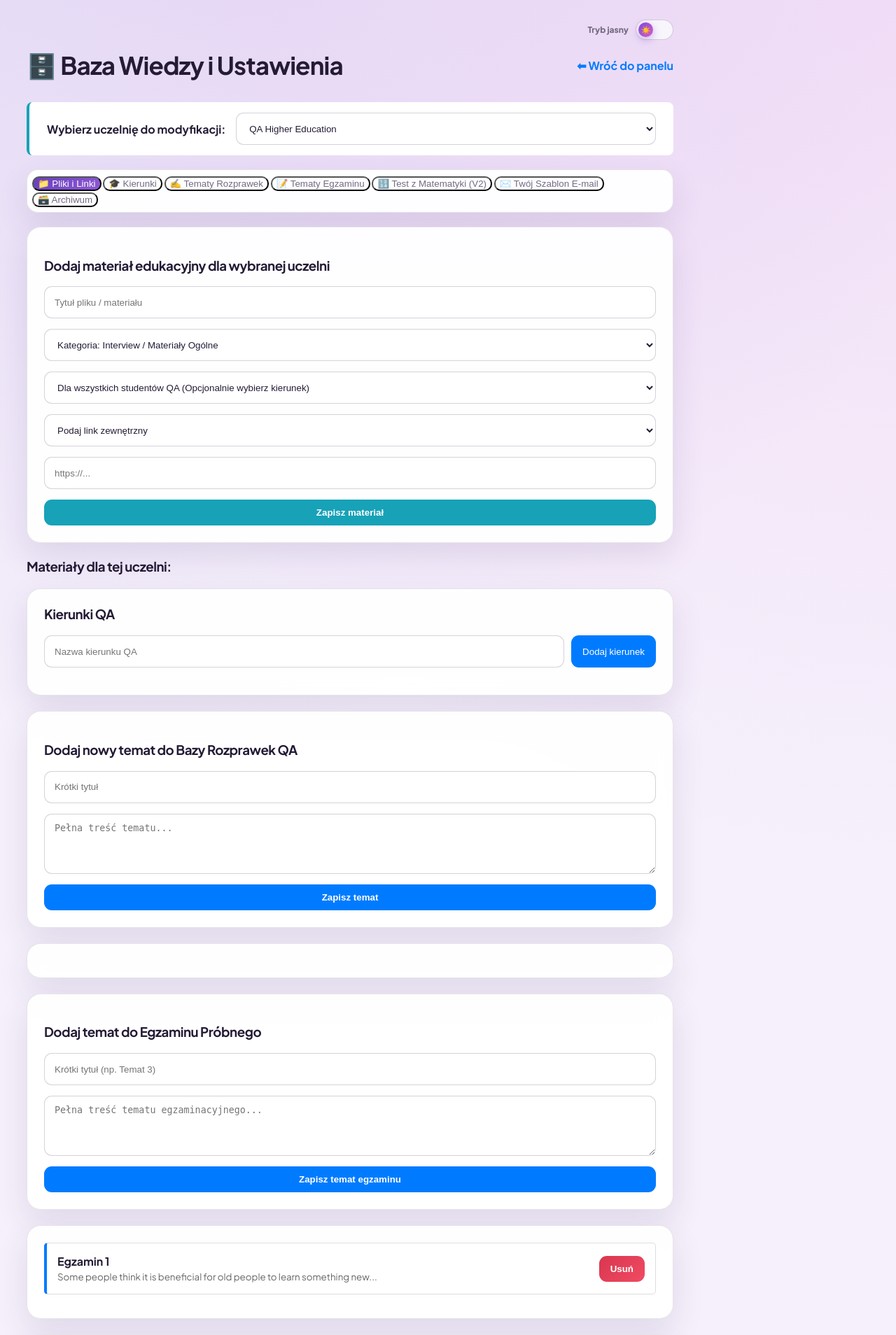
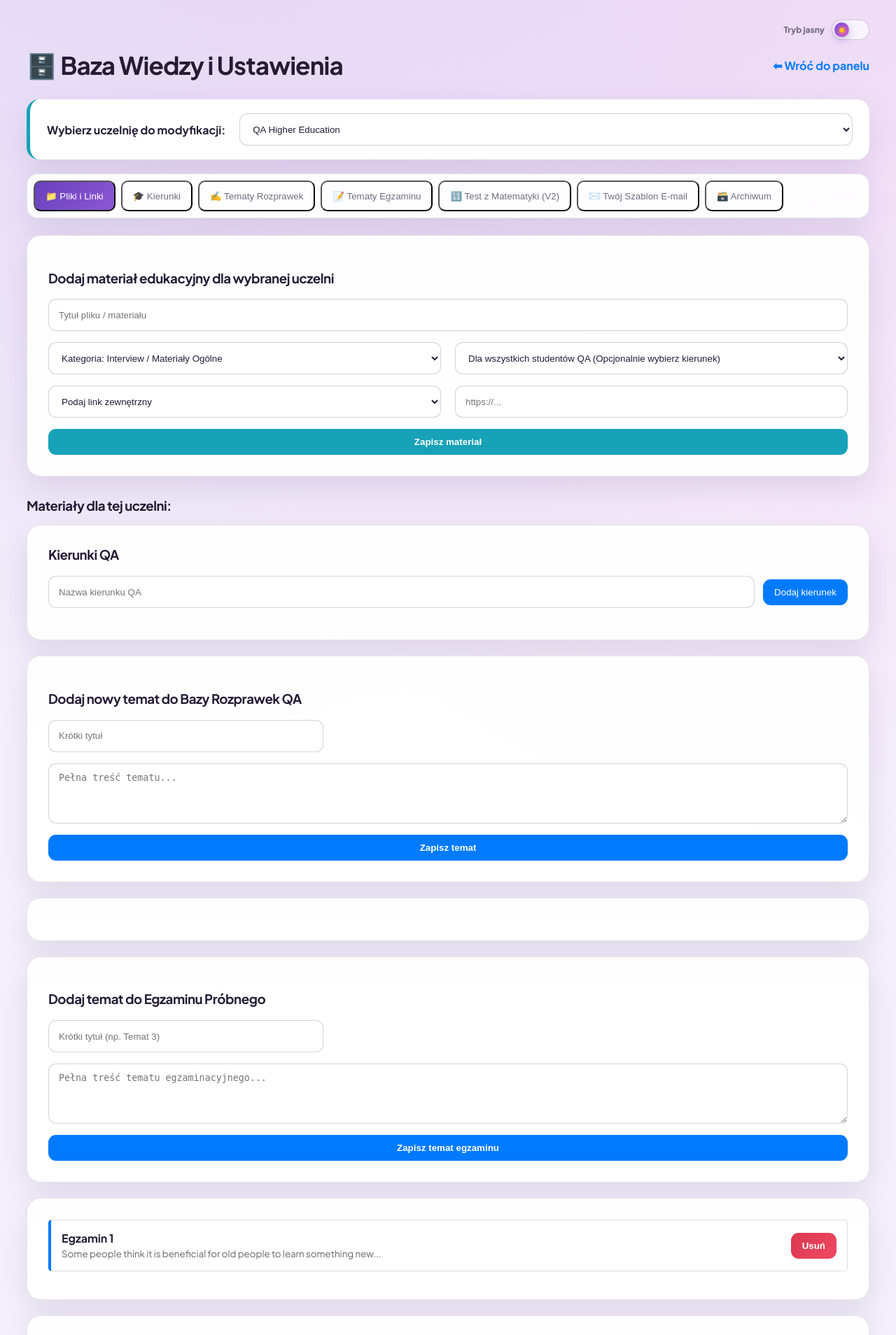
Before and after one commit to kubad0101-creator/rozprawki-app, a Flask app: page /panel/database in a window 1280 px wide. Shown: the top 1908 px of the page at 70% size. Run offline with Flask 3, Linux system fonts and the light colour scheme; the visitor is signed in with stand-in values (Sample User, id 1).

Commit message:
Update panel_database.html

```diff
--- a/templates/panel_database.html
+++ b/templates/panel_database.html
@@ -429,6 +429,147 @@
                     padding: 18px !important;
                 }
             }
+
+
+            /* === DOPRACOWANY UKŁAD BAZY WIEDZY === */
+            body {
+                max-width: none !important;
+                width: 100% !important;
+                margin: 0 !important;
+            }
+            .shell {
+                width: min(100%, 1320px) !important;
+                max-width: 1320px !important;
+            }
+            .shell > div:nth-of-type(2) {
+                display: grid !important;
+                grid-template-columns: minmax(0, 1fr) auto;
+                align-items: center !important;
+                gap: 20px;
+                margin-bottom: 26px !important;
+            }
+            .shell > div:nth-of-type(2) h1 {
+                margin: 0 !important;
+            }
+            .shell > div:nth-of-type(3) {
+                display: grid !important;
+                grid-template-columns: max-content minmax(320px, 1fr);
+                align-items: center !important;
+                gap: 20px !important;
+                padding: 20px 24px !important;
+                border-left-width: 5px !important;
+                border-radius: 18px !important;
+                box-shadow: var(--shadow) !important;
+            }
+            #activeUniSelector {
+                min-width: 0;
+                margin: 0 !important;
+            }
+            .tabs {
+                display: flex !important;
+                align-items: center;
+                gap: 8px !important;
+                padding: 9px !important;
+                margin: 0 0 24px !important;
+                overflow-x: auto;
+                scrollbar-width: thin;
+            }
+            .tab-btn {
+                min-height: 44px;
+                padding: 10px 15px !important;
+                white-space: nowrap;
+                flex: 0 0 auto;
+            }
+            .tab-content {
+                width: 100%;
+                margin-top: 0 !important;
+            }
+            .tab-content > div {
+                width: 100%;
+                padding: 30px !important;
+            }
+            #mat > div:first-child form {
+                display: grid !important;
+                grid-template-columns: repeat(2, minmax(0, 1fr));
+                gap: 16px 20px !important;
+            }
+            #mat > div:first-child form > input[name="title"],
+            #mat > div:first-child form > button,
+            #mat > div:first-child form > input[type="hidden"] {
+                grid-column: 1 / -1;
+            }
+            #mat > div:first-child form > div {
+                min-width: 0;
+            }
+            #mat > div:first-child form .form-control {
+                margin: 0 !important;
+            }
+            #mat > h3,
+            #math > h3 {
+                margin: 30px 0 16px;
+            }
+            .item-row,
+            .qa-topic-item {
+                width: 100%;
+                min-height: 76px;
+                padding: 18px 22px !important;
+                display: flex !important;
+                align-items: center !important;
+                justify-content: space-between;
+                gap: 20px;
+            }
+            .item-row > div:first-child,
+            .qa-topic-item > div:first-child {
+                min-width: 0;
+                flex: 1;
+            }
+            #majors > div form {
+                display: grid !important;
+                grid-template-columns: minmax(0, 1fr) auto;
+                gap: 12px !important;
+                align-items: center;
+            }
+            #qa > div:first-child form,
+            #exam > div:first-child form {
+                display: grid !important;
+                grid-template-columns: minmax(220px, .7fr) minmax(0, 1.3fr);
+                gap: 16px 20px !important;
+            }
+            #qa > div:first-child form textarea,
+            #exam > div:first-child form textarea,
+            #qa > div:first-child form button,
+            #exam > div:first-child form button,
+            #qa > div:first-child form input[type="hidden"],
+            #exam > div:first-child form input[type="hidden"] {
+                grid-column: 1 / -1;
+            }
+            #math > div:first-child form > div[style*="display: grid"] {
+                gap: 14px !important;
+            }
+            #archive .tab-content,
+            #archive > div {
+                width: 100%;
+            }
+            @media (max-width: 820px) {
+                .shell > div:nth-of-type(2),
+                .shell > div:nth-of-type(3) {
+                    grid-template-columns: 1fr !important;
+                }
+                #mat > div:first-child form,
+                #qa > div:first-child form,
+                #exam > div:first-child form {
+                    grid-template-columns: 1fr !important;
+                }
+                #mat > div:first-child form > *,
+                #qa > div:first-child form > *,
+                #exam > div:first-child form > * {
+                    grid-column: 1 !important;
+                }
+                .tab-content > div {
+                    padding: 22px 18px !important;
+                }
+            }
+
         </style>
     </head>
     <body style="font-family: sans-serif; padding: 30px; background: #f4f6f9; max-width: 1000px; margin: auto" onload="applyUniFilter()">
```
